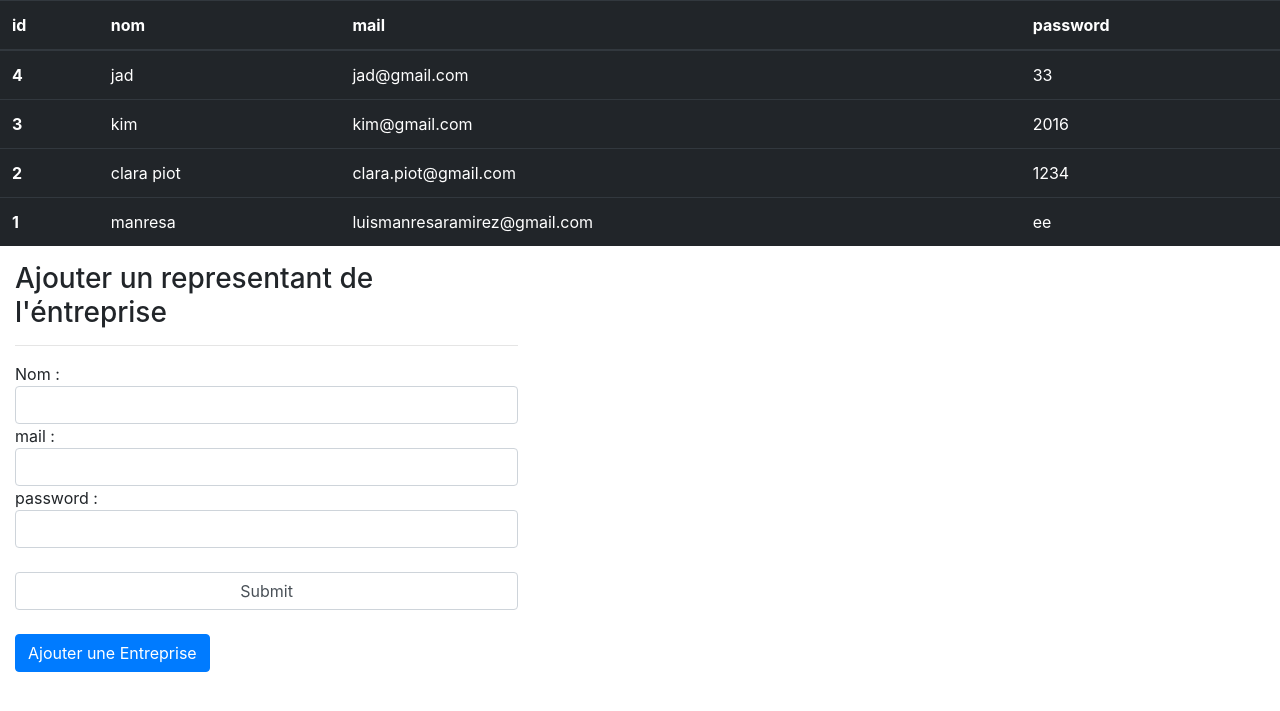
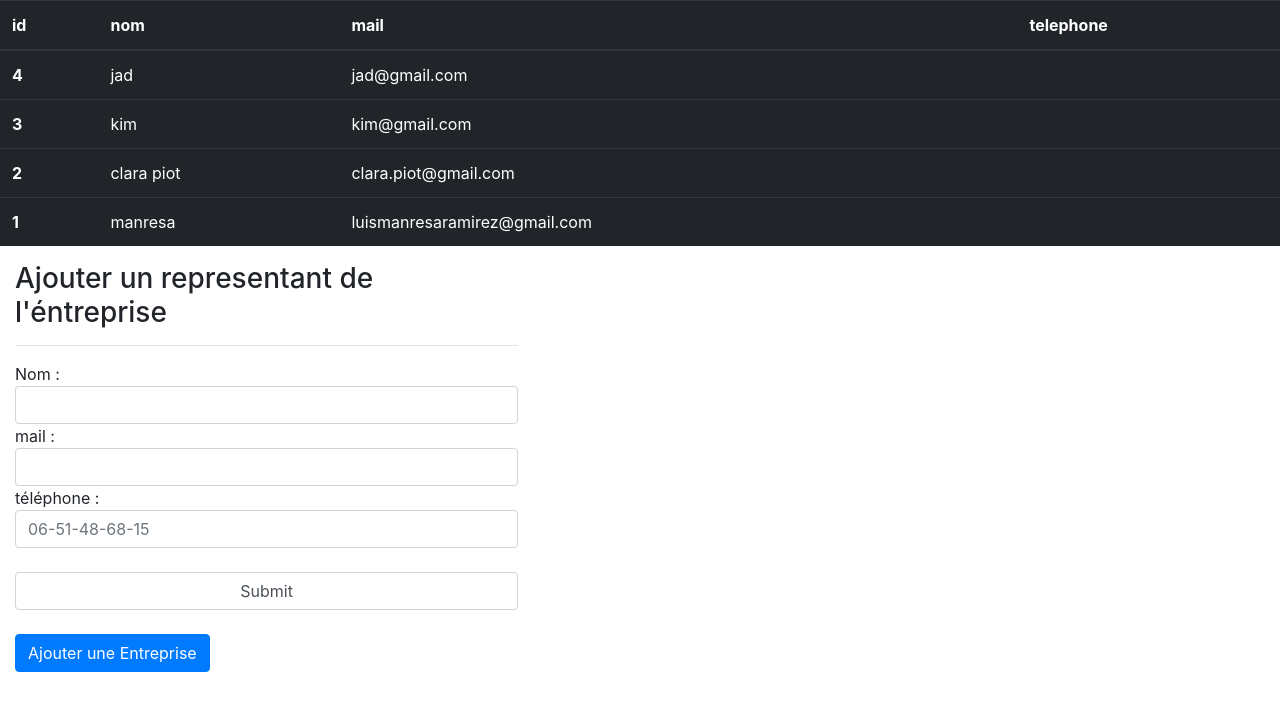
Before and after one commit to teraluis/Ministere-des-Finances, a PHP site: page / in a window 1280 px wide. Shown: the top 711 px of the page. Run offline with PHP 8.4, Linux system fonts and the light colour scheme; data comes from the database, SQL or seed files in the repository; data that the repository does not hold is empty.

Commit message:
3nd commit

```diff
--- a/controller/UsersController.php
+++ b/controller/UsersController.php
@@ -24,15 +24,15 @@ class UsersController extends ControllerBase {
         ));
     }
     public function create(){
-        if(isset($_POST['nom']) && isset($_POST['mail']) && isset($_POST['password'])){
+        if(isset($_POST['nom']) && isset($_POST['mail']) && isset($_POST['tel'])){
             $nom = $_POST['nom'];
             $mail = $_POST['mail'];
-            $password = $_POST['password'];
+            $tel = $_POST['tel'];
             $utilisateurDAO = new UsersDAO();
             $utilisateur = new User(array());
             $utilisateur->setNom($nom);
             $utilisateur->setMail($mail);
-            $utilisateur->setPassword($password);
+            $utilisateur->setTelephone($tel);
             $utilisateurDAO->create($utilisateur);
         }
         $this->redirect("Users","index");
--- a/model/User.php
+++ b/model/User.php
@@ -13,7 +13,7 @@
  */
 class User {
     //put your code here
-    private $id,$nom,$mail,$password;
+    private $id,$nom,$mail,$telephone;
 
     function __construct(array $donnees) {
         foreach ($donnees as $key=>$value){
@@ -35,9 +35,14 @@ class User {
         return $this->mail;
     }
 
-    function getPassword() {
-        return $this->password;
+    function getTelephone() {
+        return $this->telephone;
     }
+
+    function setTelephone($telephone) {
+        $this->telephone = $telephone;
+    }
+
 
     function setId($id) {
         $this->id = $id;
@@ -51,9 +56,7 @@ class User {
         $this->mail = $mail;
     }
 
-    function setPassword($password) {
-        $this->password = $password;
-    }
+
 
 
 }
--- a/model/UsersDAO.php
+++ b/model/UsersDAO.php
@@ -18,12 +18,12 @@ class UsersDAO extends EntitesBase {
     }
 
     public function create(User $user) {
-        $sql="INSERT INTO users (nom,mail,password) VALUES(?,?,?)";
+        $sql="INSERT INTO users (nom,mail,telephone) VALUES(?,?,?)";
         $bdd = Connexion::getInstance();
         $create = $bdd->prepare($sql);
         $create->bindValue(1, $user->getNom());
         $create->bindValue(2,$user->getMail());
-        $create->bindValue(3,$user->getPassword());
+        $create->bindValue(3,$user->getTelephone());
         $create->execute();
         if($create->errorCode()=="00000"){
             return $bdd->lastInsertId();
--- a/view/indexView.php
+++ b/view/indexView.php
@@ -19,7 +19,7 @@
               <th scope="col">id</th>
               <th scope="col">nom</th>
               <th scope="col">mail</th>
-              <th scope="col">password</th>
+              <th scope="col">telephone</th>
             </tr>
           </thead>
           <tbody>
@@ -30,7 +30,7 @@
                 $tbody.="<th scope='row'>".$user->id."</th>";
                 $tbody.="<td>".$user->nom."</td>";
                 $tbody.="<td>".$user->mail."</td>";
-                $tbody.="<td>".$user->password."</td>";
+                $tbody.="<td>".$user->telephone."</td>";
                 $tbody.="</th>";
                 $tbody.="</tr>\r\n";
             }
@@ -43,7 +43,9 @@
             <hr>
             Nom : <input type="text" name="nom" class="form-control"/>
             mail : <input type="mail" name="mail" class="form-control"/>
-            password :<input type="password" name="password" class="form-control"/>
+            téléphone :<input type="tel" name="tel" class="form-control" placeholder="06-51-48-68-15"
+           pattern="[0-9]{2}-[0-9]{2}-[0-9]{2}-[0-9]{2}-[0-9]{2}"
+           required/>
             <br>
             <input type="submit" name="ajouter" class="form-control"/>
             <br>
```
Also changed, not shown: view/entrepriseView.php (+9 -6 lines).
